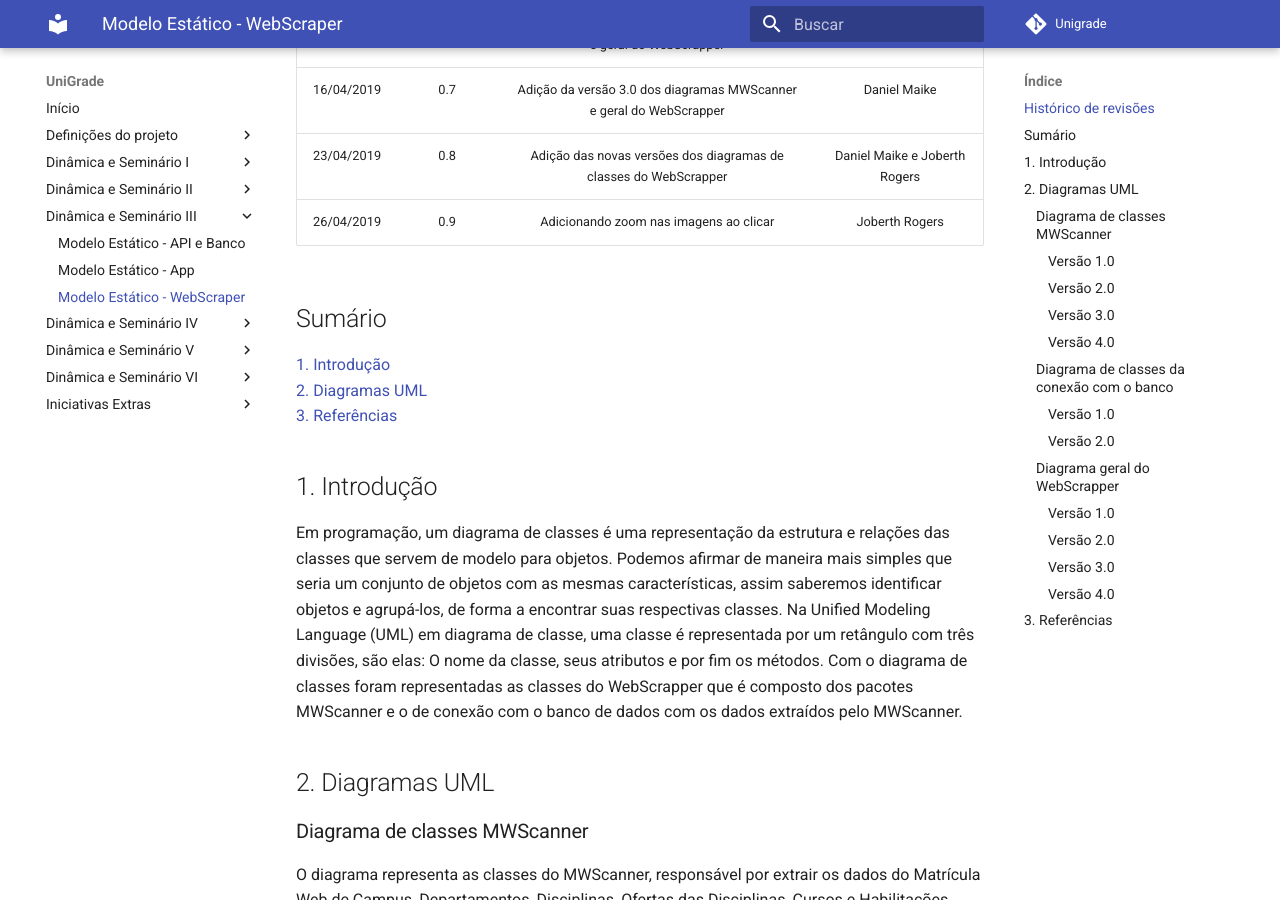
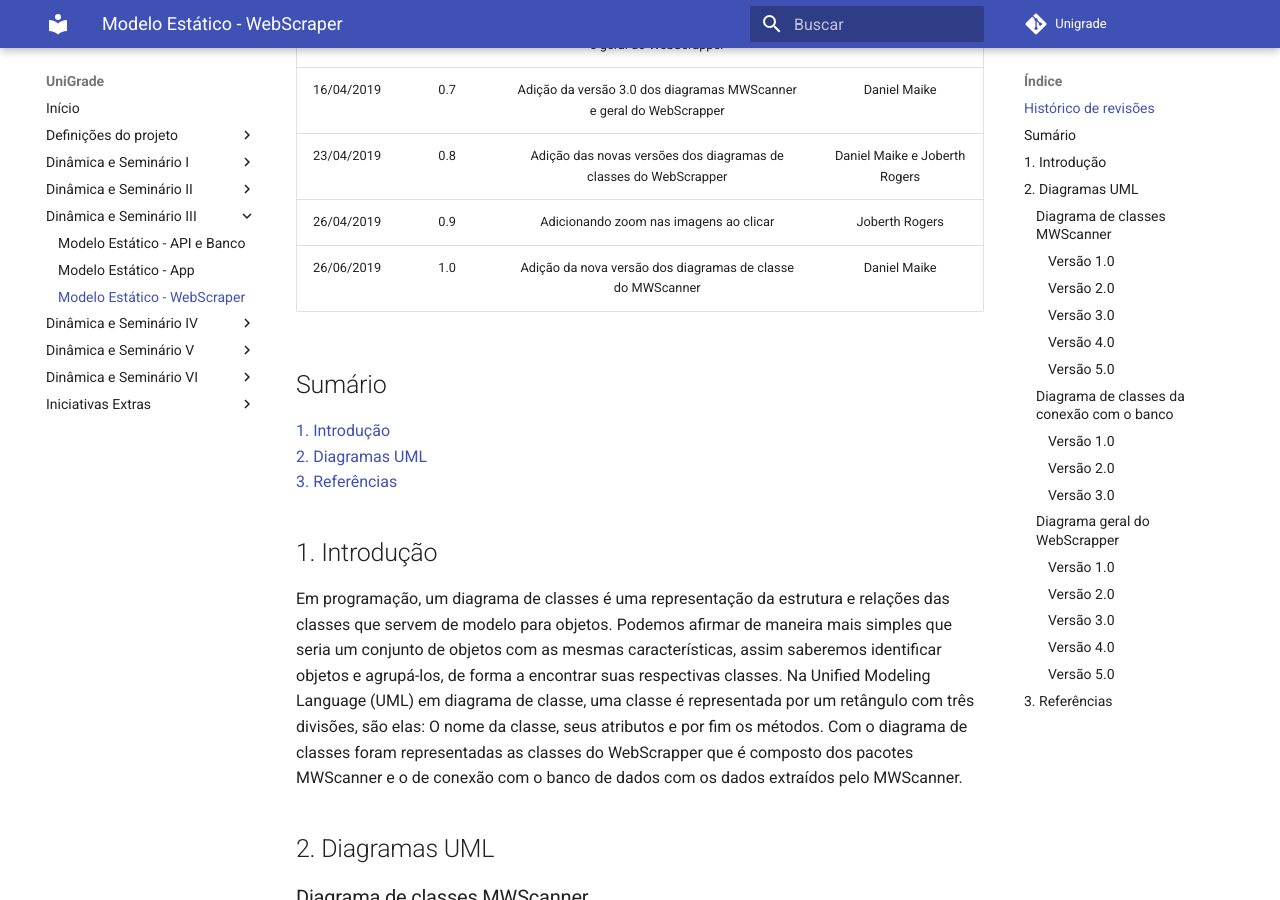
Before and after one commit to ads-unigrade-2019-1/Wiki, an MkDocs documentation site: the page built from docs/dinamica03/webscrapper.md, in a window 1280 px wide and 900 px high, scrolled down 543 px. Built offline with MkDocs 1.6.1 and Material for MkDocs 9.7.7, drawn with Linux system fonts in a browser that asks for light colours; some of the changed text lies outside the part shown.

Commit message:
Added diagrams new version
Signed-off-by: DanMke <danmke@hotmail.com>

```diff
--- a/docs/dinamica03/webscrapper.md
+++ b/docs/dinamica03/webscrapper.md
@@ -13,6 +13,7 @@
 |16/04/2019|   0.7    | Adição da versão 3.0 dos diagramas MWScanner e geral do WebScrapper     |  Daniel Maike |
 |23/04/2019|   0.8    | Adição das novas versões dos diagramas de classes do WebScrapper     |  Daniel Maike e Joberth Rogers |
 | 26/04/2019 | 0.9 | Adicionando zoom nas imagens ao clicar | Joberth Rogers |
+|26/06/2019|   1.0    | Adição da nova versão dos diagramas de classe do MWScanner     |  Daniel Maike |
 
 ## Sumário
 
@@ -47,6 +48,10 @@
 
 [![mwscannerv4](img/MWScannerv4.jpg)](img/MWScannerv4.jpg)
 
+#### Versão 5.0
+
+[![mwscannerv5](img/MWScannerv5.png)](img/MWScannerv5.png)
+
 ### Diagrama de classes da conexão com o banco
 
 O diagrama representa as classes da conexão com o banco de dados, responsável por tratar e preparar os dados extraídos pelo MWScanner para serem enviados ao banco de dados.
@@ -58,6 +63,10 @@
 #### Versão 2.0
 
 [![bancoconnectionv2](img/umlconexaobancov2.jpg)](img/umlconexaobancov2.jpg)
+
+#### Versão 3.0
+
+[![bancov3](img/bancov3.png)](img/bancov3.png)
 
 ### Diagrama geral do WebScrapper
 
@@ -79,6 +88,10 @@
 
 [![geralv4](img/scannerEBancov4.jpg)](img/scannerEBancov4.jpg)
 
+#### Versão 5.0
+
+[![geralv5](img/geralv5.png)](img/geralv5.png)
+
 ## 3. Referências
 
 * <https://online.visual-paradigm.com/tutorials/package-diagram-tutorial/> <br>
```
Also changed, not shown: docs/dinamica03/img/MWScannerv5.png (added), docs/dinamica03/img/bancov3.png (added), docs/dinamica03/img/geralv5.png (added).
